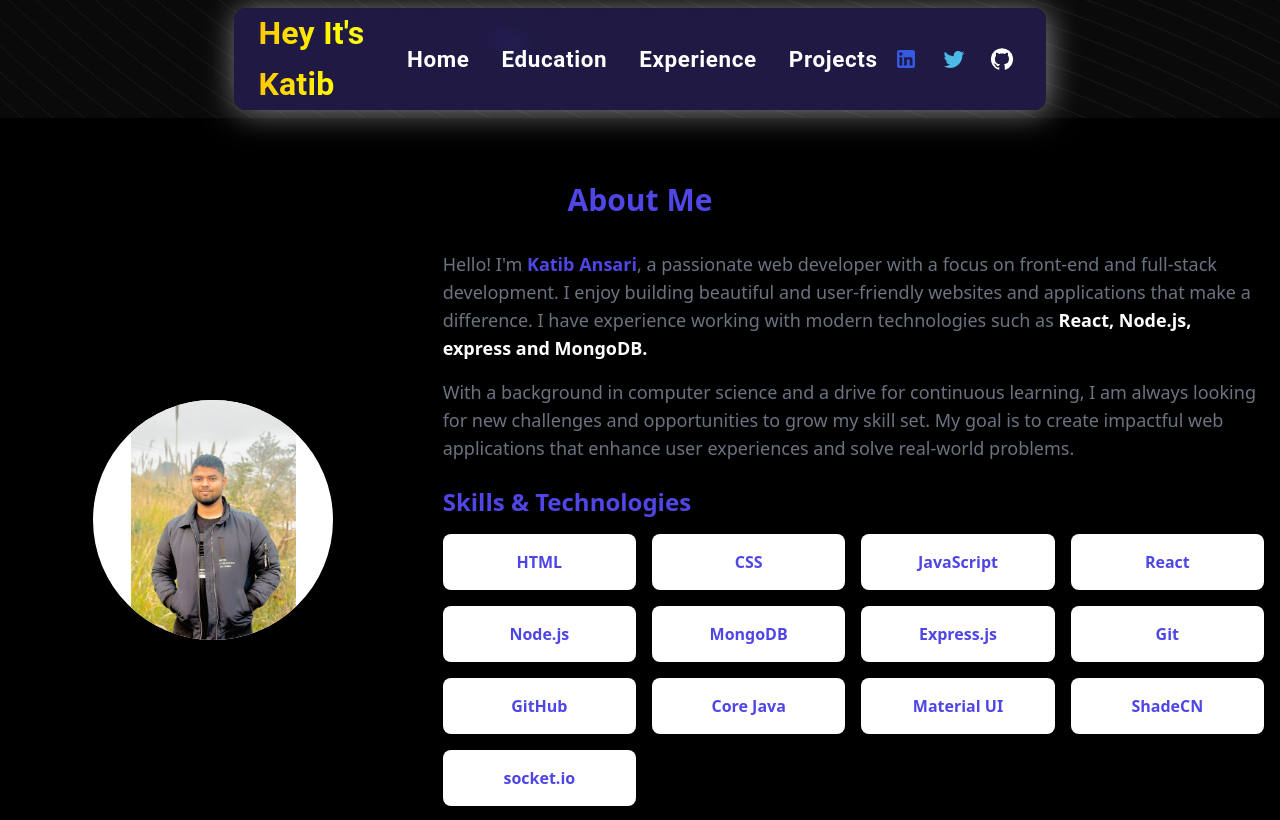
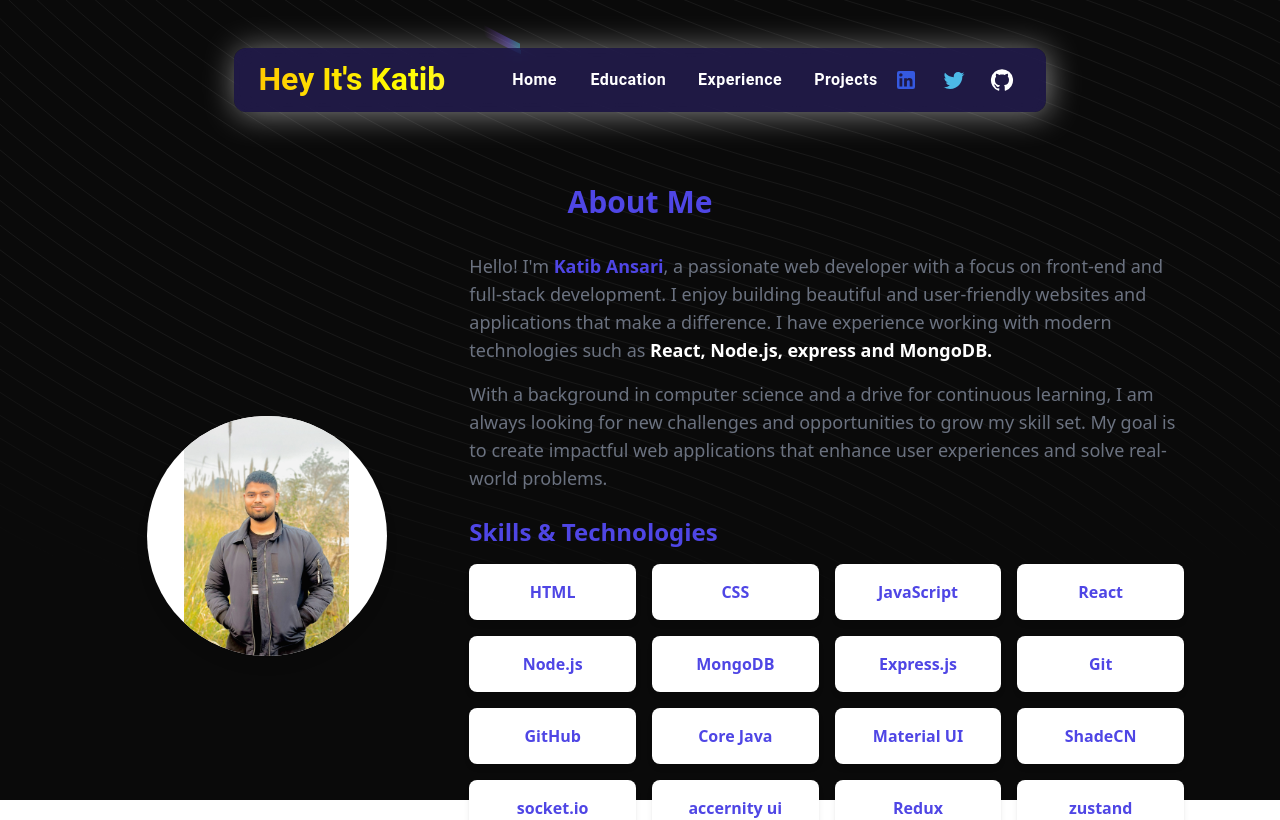
Before and after one commit to ansari-katib/Portfolio-netlify, a React (Vite) app: page /about in a window 1280 px wide. Shown: the top 820 px of the page. Built offline with nearby package versions, Linux system fonts and the light colour scheme.

Commit message:
some change

```diff
--- a/src/Components/Navbar.jsx
+++ b/src/Components/Navbar.jsx
@@ -1,5 +1,5 @@
 import React, { useState } from 'react';
-import { NavLink } from 'react-router-dom';
+import { Link, NavLink } from 'react-router-dom';
 import {
   AppBar, Toolbar, IconButton, Box,
   Typography, Menu, MenuItem, Button, useMediaQuery
@@ -33,7 +33,7 @@ function Navbar() {
   };
 
   return (
-    <Box className=" flex justify-center items-center" sx={{ px: 2, py: 1 }}>
+    <Box className=" flex justify-center items-center mt-10" sx={{ px: 2, py: 1 }}>
       <AppBar
         position="static"
         sx={{
@@ -48,7 +48,7 @@ function Navbar() {
       >
         <Toolbar>
           <Typography
-            variant="h6"
+            variant="h3"
             component="div"
             sx={{
               flexGrow: 1,
@@ -63,7 +63,9 @@ function Navbar() {
               animation: 'moveGradient 2s linear infinite',
             }}
           >
+            <Link to='/' >
             Hey It's Katib
+            </Link>
           </Typography>
 
           {/* Desktop Links */}
@@ -74,7 +76,7 @@ function Navbar() {
                 component={NavLink}
                 to={to}
                 sx={{
-                  fontSize: { xs: '1.5rem', sm: '1rem', md: '1.2rem' , lg:'1.4rem'},
+                  fontSize: { xs: '1.5rem', sm: '1rem', md: '1rem' , lg:'1rem'},
                   color: 'white',
                   textTransform: 'none',
                   fontWeight: 'bold',
--- a/src/Routes/AboutMe.jsx
+++ b/src/Routes/AboutMe.jsx
@@ -7,7 +7,7 @@ import { BackgroundBeamsDemo } from '../background-animation/Bg';
 
 function AboutMe() {
 
-  const skills = ['HTML', 'CSS', 'JavaScript', 'React', 'Node.js', 'MongoDB', 'Express.js', 'Git' , 'GitHub', 'Core Java' , 'Material UI' ,'ShadeCN',  'socket.io' ];
+  const skills = ['HTML', 'CSS', 'JavaScript', 'React', 'Node.js', 'MongoDB', 'Express.js', 'Git', 'GitHub', 'Core Java', 'Material UI', 'ShadeCN', 'socket.io', 'accernity ui', 'Redux', 'zustand'];
 
 
   return (
@@ -16,7 +16,7 @@ function AboutMe() {
       <BackgroundBeamsDemo />
 
       <section id="about-me"
-      className=" h-full py-16 bg-black flex justify-center items-center min-h-[540px] ">
+        className=" h-full py-16 bg-transparent flex justify-center items-center min-h-[540px] ">
         <div className="container mx-auto text-center">
 
           {/* <div className="absolute top-2 left-2 ">
@@ -29,7 +29,7 @@ function AboutMe() {
           </div> */}
 
           <h2 className="text-3xl font-bold text-indigo-600 mb-8">About Me</h2>
-          <div className="flex flex-col md:flex-row justify-center items-center">
+          <div className="flex flex-col md:flex-row mx-20 justify-center items-center">
             {/* Left Section (Profile Picture and Bio) */}
             <div className="flex justify-center items-center mb-8 md:mb-0 md:w-1/3">
               <div className="rounded-full overflow-hidden w-60 h-60 mb-4 shadow-lg">
@@ -61,7 +61,7 @@ function AboutMe() {
                 <ul className="grid grid-cols-2 md:grid-cols-3 lg:grid-cols-4 gap-4 text-gray-700">
                   {skills.map((item, index) => {
                     return (
-                      <li className="bg-white p-4 rounded-lg shadow-md text-center" key={index}>
+                      <li className="bg-white p-4 rounded-lg shadow-md text-center " key={index}>
                         <h4 className="font-bold text-indigo-600">{item}</h4>
                       </li>
                     )
```
